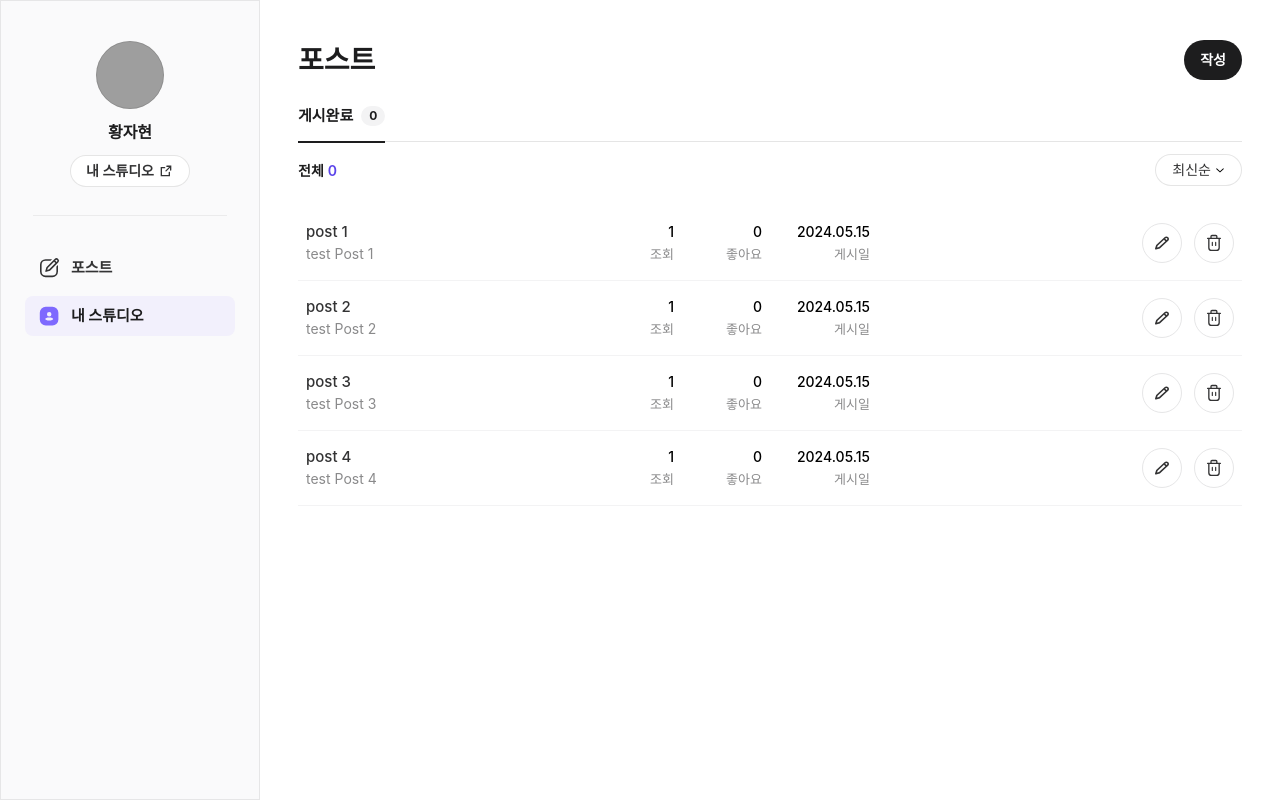
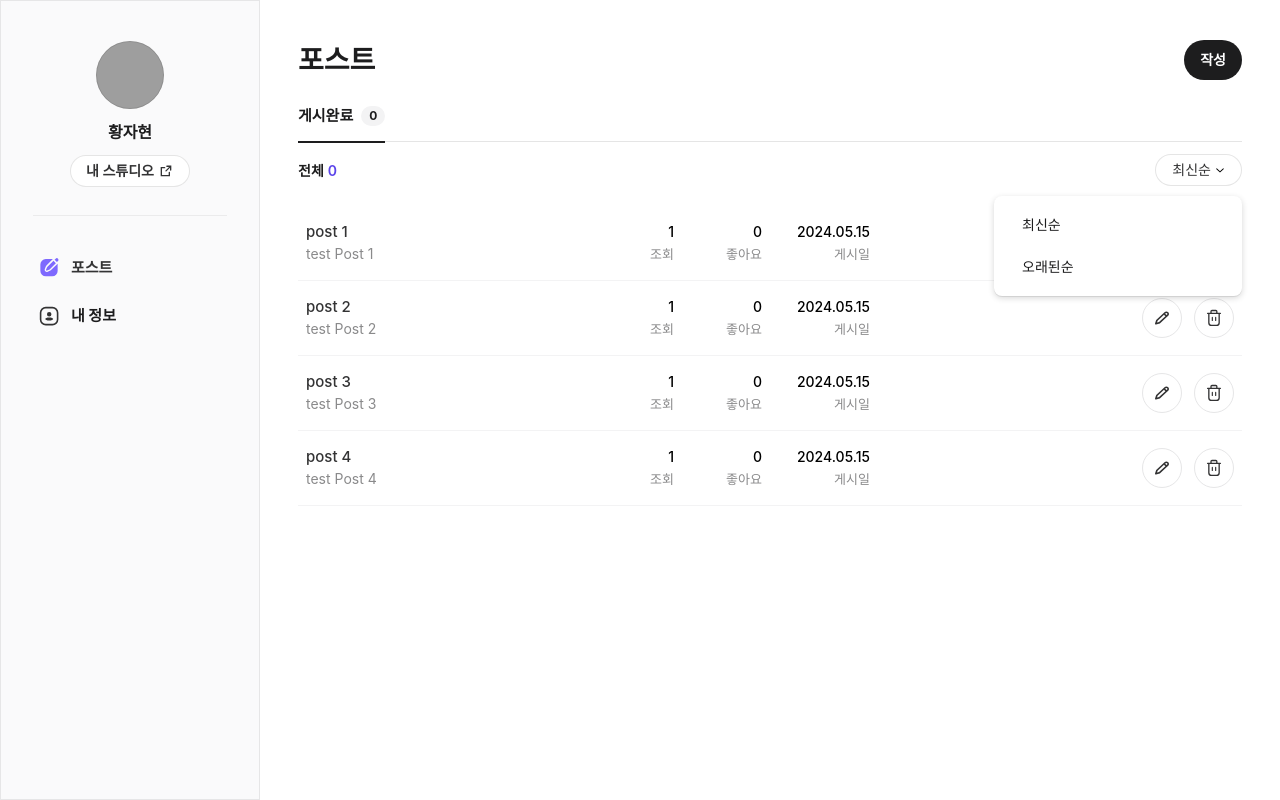
Before and after one commit to Nodepusher/PnJ, a React (Create React App) app in the folder frontend/: page /mypage in a window 1280 px wide. Built offline with nearby package versions, Linux system fonts and the light colour scheme; grey boxes are pictures that could not be loaded.

Commit message:
마이페이지 페이지 변환 완료

```diff
--- a/frontend/src/Components/MyPage/MyPagePostHeader.jsx
+++ b/frontend/src/Components/MyPage/MyPagePostHeader.jsx
@@ -5,9 +5,7 @@ const MyPagePostHeader = () => {
     <>
       <div className="surface_primary sticky top-0 z-10">
         <header className="flex items-center justify-between pt-[40px]">
-                <h1 className="content_primary font_headline_bold_lg">
-                  포스트
-                </h1>
+          <h1 className="content_primary font_headline_bold_lg">포스트</h1>
           <div>
             <div className="flex gap-[16px]">
               <button
@@ -60,9 +58,7 @@ const MyPagePostHeader = () => {
         <div className="col-span-full">
           <div className="flex items-center justify-between py-[12px]">
             <div>
-                    <span className="content_primary font_button_bold_md">
-                      전체
-                    </span>
+              <span className="content_primary font_button_bold_md">전체</span>
               <span className="content_accent font_button_bold_md ml-[4px]">
                 0
               </span>
@@ -111,13 +107,45 @@ const MyPagePostHeader = () => {
                     ></path>
                   </svg>
                 </button>
+                <div class="absolute top-[42px] right-0 z-10 w-[248px]">
+                  <ul class="rounded-[8px] p-[8px] surface_primary shadow-menu false">
+                    <li
+                      class="undefined"
+                      data-option-value="publishedAt"
+                      tabindex="-1"
+                    >
+                      <button
+                        aria-label="dropdown option"
+                        class="surface_primary content_primary font_label_regular_lg w-full overflow-hidden text-ellipsis whitespace-nowrap rounded-[8px] py-[12px] px-[20px] text-left hover:surface_tertiary"
+                        data-option-value="publishedAt"
+                        type="button"
+                      >
+                        최신순
+                      </button>
+                    </li>
+                    <li
+                      class="undefined"
+                      data-option-value="likes"
+                      tabindex="-1"
+                    >
+                      <button
+                        aria-label="dropdown option"
+                        class="surface_primary content_primary font_label_regular_lg w-full overflow-hidden text-ellipsis whitespace-nowrap rounded-[8px] py-[12px] px-[20px] text-left hover:surface_tertiary"
+                        data-option-value="likes"
+                        type="button"
+                      >
+                        오래된순
+                      </button>
+                    </li>
+                  </ul>
+                </div>
               </div>
             </div>
           </div>
         </div>
       </div>
     </>
-    )
-}
+  );
+};
 
 export default MyPagePostHeader;
--- a/frontend/src/Components/MyPage/SideBar.jsx
+++ b/frontend/src/Components/MyPage/SideBar.jsx
@@ -1,7 +1,25 @@
-import React from "react";
+import React, {useEffect} from "react";
+import { usePage } from "../../Context/MyPageContext";
+const SideBar = () => {
+  const { page, updatePageInfo } = usePage();
+  const onClickPage = (e) => {
+    const target = e.target.closest('.buttonClass'); // .buttonClass는 해당 버튼의 공통 클래스명입니다.
+    if (target) {
+      const isPostButton = target.classList.contains("postButton");
+      const isInfoButton = target.classList.contains("infoButton");
 
-const SideBar = () => {
-    return(
+      if (isPostButton) {
+        updatePageInfo('myPost', true);
+        updatePageInfo('myInfo', false);
+      } else if (isInfoButton) {
+        updatePageInfo('myPost', false);
+        updatePageInfo('myInfo', true);
+      }
+    }
+    console.log(page)
+  };
+
+  return (
     <>
       <nav className="surface_secondary border_primary relative basis-[260px] border">
         <div className="border_disabled mx-[32px] border-b pt-[40px] pb-[28px]">
@@ -57,7 +75,30 @@ const SideBar = () => {
         </div>
         <ul className="px-[24px] py-[32px]">
           <li className="mb-[8px] flex h-[40px] items-center rounded-[8px] px-[12px] false hover:surface_accent_light">
-                <a className="flex grow items-center" href="">
+            <button onClick={onClickPage} className="flex grow items-center postButton buttonClass">
+              <PostMenu postState={page.myPost}/>
+              <span className="font_label_bold_xl block content_secondary">
+                포스트
+              </span>
+            </button>
+          </li>
+          <li className="mb-[8px] flex h-[40px] items-center rounded-[8px] px-[12px]  hover:surface_accent_light">
+            <button onClick={onClickPage} className="flex grow items-center infoButton buttonClass">
+              <MyInfo myInfoState={page.myInfo}/>
+              <span className="font_label_bold_xl block content_primary">
+                내 정보
+              </span>
+            </button>
+          </li>
+        </ul>
+      </nav>
+    </>
+  );
+};
+const PostMenu = ({postState}) => {
+  return (
+    <>
+        {!postState &&
             <svg
             viewBox="0 0 24 24"
             xmlns="http://www.w3.org/2000/svg"
@@ -70,13 +111,38 @@ const SideBar = () => {
               d="m20.692 7.116.534-.534a2.567 2.567 0 1 0-3.63-3.63L9.41 11.138l-1.103 3.74a.8.8 0 0 0 .994.993l3.74-1.103 6.52-6.52.005.004 1.13-1.132-.004-.004Zm-2.262 0-6.233 6.233-1.94.572.572-1.94 6.233-6.233 1.368 1.368Zm1.131-1.132-1.367-1.367.533-.534a.967.967 0 0 1 1.368 1.368l-.534.533Z"
             ></path>
           </svg>
-                  <span className="font_label_bold_xl block content_secondary">
-                    포스트
-                  </span>
-                </a>
-              </li>
-              <li className="mb-[8px] flex h-[40px] items-center rounded-[8px] px-[12px] surface_accent_light hover:surface_accent_light">
-                <a className="flex grow items-center" href="">
+        }
+      {postState &&
+        <svg
+            viewBox="0 0 24 25"
+            xmlns="http://www.w3.org/2000/svg"
+            class="h-[24px] w-[24px] mr-[10px] content_accent_active"
+        >
+            <path d="M21.38 2.768a1.726 1.726 0 0 0-2.441 0L17.807 3.9l2.442 2.441L21.38 5.21a1.727 1.727 0 0 0 0-2.441ZM19.141 7.449 16.7 5.007l-6.542 6.541-1.193 2.573c-.314.676.386 1.376 1.062 1.062L12.6 13.99l6.541-6.541Z"></path>
+            <path d="M16.015 3.233A5.662 5.662 0 0 0 15.4 3.2H8.6A5.6 5.6 0 0 0 3 8.8v6.8a5.6 5.6 0 0 0 5.6 5.6h6.8a5.6 5.6 0 0 0 5.6-5.6V8.8c0-.247-.016-.49-.047-.729l-7.397 7.075a.447.447 0 0 1-.127.086l-2.764 1.228a2.281 2.281 0 0 1-3.034-2.959l.915-2.205a4.805 4.805 0 0 1 1.02-1.536l6.449-6.527Z"></path>
+        </svg>
+      }
+    </>
+  );
+};
+const MyInfo = ({myInfoState}) => {
+  return (
+    <>
+      {!myInfoState && (
+        <svg
+          viewBox="0 0 24 24"
+          xmlns="http://www.w3.org/2000/svg"
+          class="h-[24px] w-[24px] mr-[10px] content_secondary"
+        >
+          <path
+            fill-rule="evenodd"
+            clip-rule="evenodd"
+            d="M15.4 4.4H8.8a4.4 4.4 0 0 0-4.4 4.4v6.6a4.4 4.4 0 0 0 4.4 4.4h6.6a4.4 4.4 0 0 0 4.4-4.4V8.8a4.4 4.4 0 0 0-4.4-4.4ZM8.8 2.8a6 6 0 0 0-6 6v6.6a6 6 0 0 0 6 6h6.6a6 6 0 0 0 6-6V8.8a6 6 0 0 0-6-6H8.8Z"
+          ></path>
+          <path d="M12.2 12.5a2.25 2.25 0 1 0 0-4.5 2.25 2.25 0 0 0 0 4.5ZM12.2 16.4c2.21 0 4-.672 4-1.5s-1.79-1.5-4-1.5-4 .672-4 1.5 1.79 1.5 4 1.5Z"></path>
+        </svg>
+      )}
+      {myInfoState && (
         <svg
           viewBox="0 0 24 24"
           xmlns="http://www.w3.org/2000/svg"
@@ -88,15 +154,8 @@ const SideBar = () => {
             d="M8.8 2.8a6 6 0 0 0-6 6v6.6a6 6 0 0 0 6 6h6.6a6 6 0 0 0 6-6V8.8a6 6 0 0 0-6-6H8.8Zm5.65 7.45a2.25 2.25 0 1 1-4.5 0 2.25 2.25 0 0 1 4.5 0Zm1.75 4.65c0 .828-1.79 1.5-4 1.5-2.209 0-4-.672-4-1.5s1.791-1.5 4-1.5c2.21 0 4 .672 4 1.5Z"
           ></path>
         </svg>
-                  <span className="font_label_bold_xl block content_primary">
-                    내 스튜디오
-                  </span>
-                </a>
-              </li>
-            </ul>
-          </nav>
+      )}
     </>
-    )
-}
-
+  );
+};
 export default SideBar;
--- a/frontend/src/Containers/MyPage/MyPageContainer.js
+++ b/frontend/src/Containers/MyPage/MyPageContainer.js
@@ -2,16 +2,19 @@ import React from "react";
 import SideBar from "../../Components/MyPage/SideBar";
 import MyPageEdit from "../../Components/MyPage/MyPageEdit";
 import MyPagePost from "../../Components/MyPage/MyPagePost";
+import {usePage} from "../../Context/MyPageContext"
 const MyPageContainer = () => {
+  const {page, updatePageInfo} = usePage();
   return (
     <>
-      <div className="flex h-screen flex-col">
-        <div className="flex h-full overflow-hidden">
-          <SideBar />
-          <MyPagePost />
-          {/* <MyPageEdit /> */}
+        <div className="flex h-screen flex-col">
+          <div className="flex h-full overflow-hidden">
+            <SideBar />
+            {console.log(page)}
+            {page.myPost && <MyPagePost />}
+            {page.myInfo && <MyPageEdit />}
+          </div>
         </div>
-      </div>
     </>
   );
 };
--- /dev/null
+++ b/frontend/src/Context/MyPageContext.jsx
@@ -0,0 +1,26 @@
+import React, { createContext, useContext, useState } from 'react';
+
+const MyPageContext = createContext();
+
+export const usePage = () => useContext(MyPageContext);
+
+export const PageProvider = ({ children }) => {
+  const [page, setPage] = useState({
+    myPost: true,
+    myInfo : false,
+  });
+
+  const updatePageInfo = (key, value) => {
+    setPage(prev => ({
+      ...prev,
+      [key]: value
+    }));
+  };
+
+
+  return (
+    <MyPageContext.Provider value={{ page, updatePageInfo}}>
+      {children}
+    </MyPageContext.Provider>
+  );
+};
--- a/frontend/src/Pages/MyPage/MyPage.js
+++ b/frontend/src/Pages/MyPage/MyPage.js
@@ -1,10 +1,13 @@
 import React from "react";
 import MyPagePostContainer from "../../Containers/MyPage/MyPagePostContainer";
 import MyPageContainer from "../../Containers/MyPage/MyPageContainer";
+import { PageProvider } from "../../Context/MyPageContext";
 const MyPage = () => {
   return <>
     {/* <MyPagePostContainer /> */}
-    <MyPageContainer />
+    <PageProvider>
+      <MyPageContainer />
+    </PageProvider>
   </>;
 };
 
```
Lines whose indentation alone changed are shown as unchanged.
